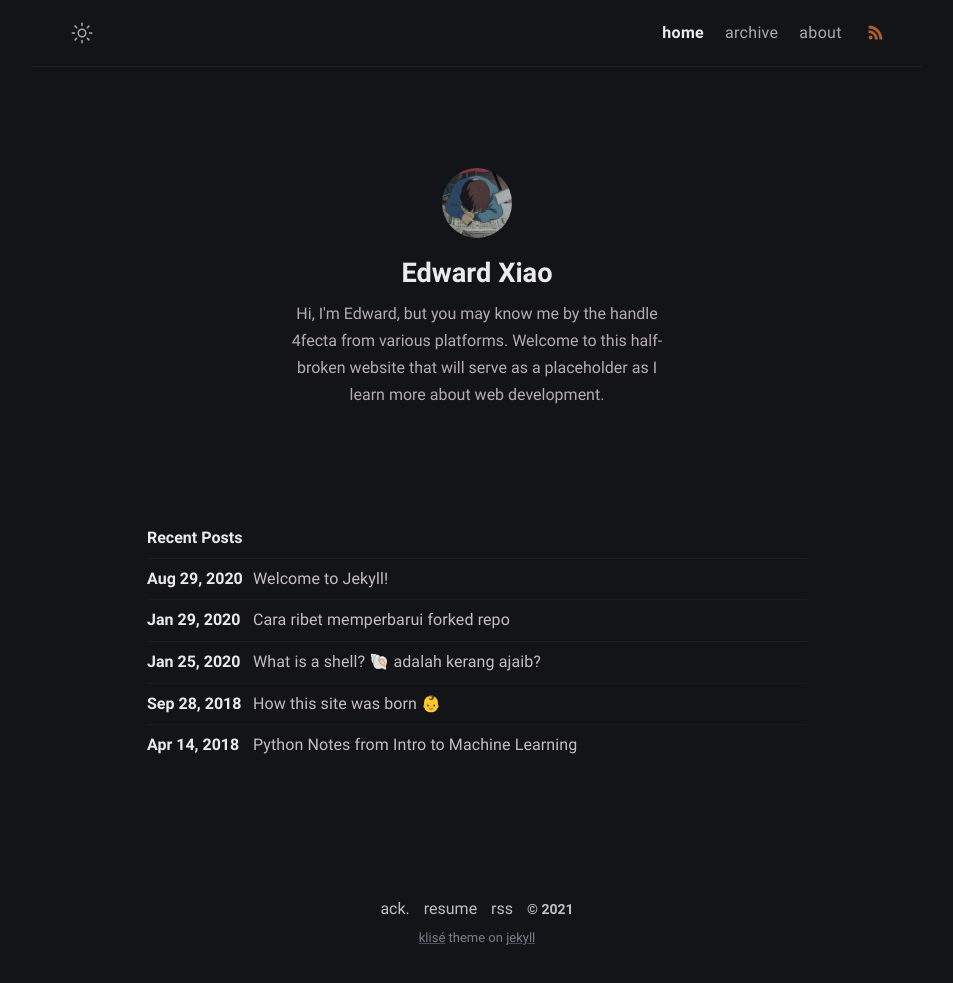
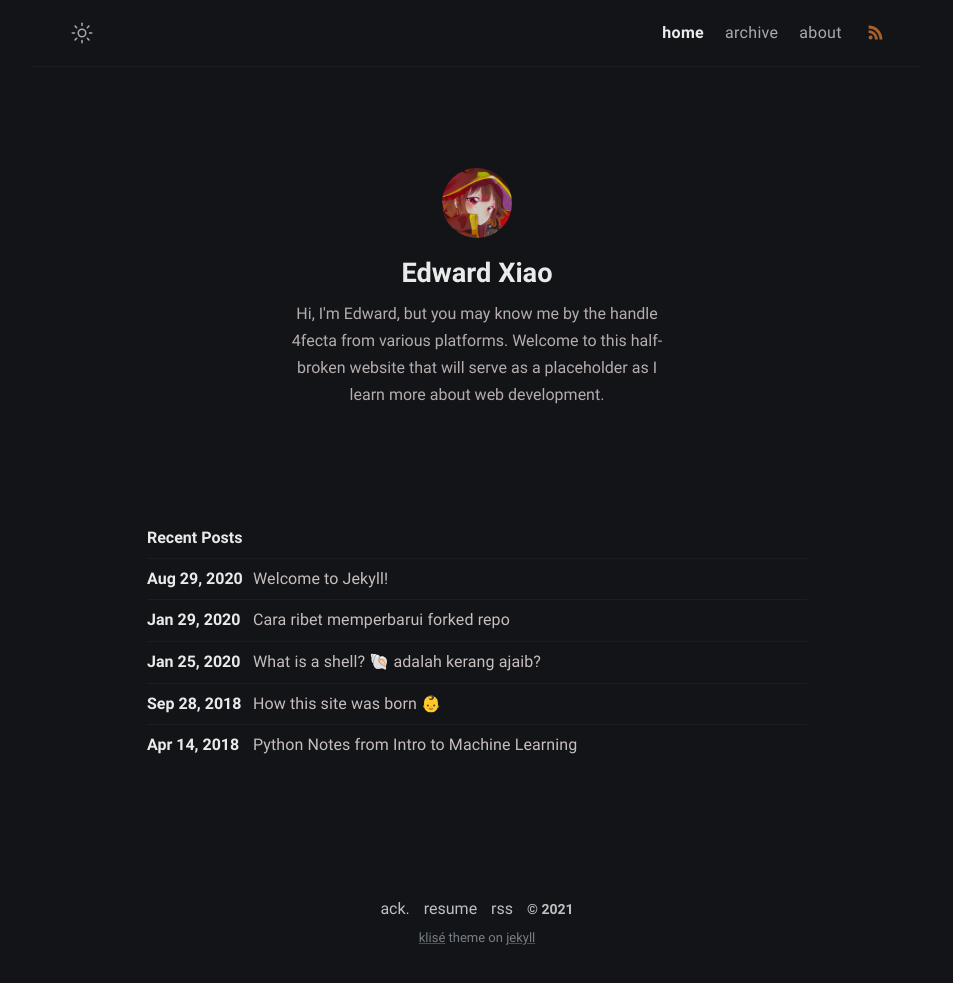
Before and after one commit to 4fecta/4fecta.ca, a Jekyll site: the page built from index.md, in a window 1280 px wide. Shown: the whole page, without its empty margins (163-1116 px from the left). Built offline with Jekyll 4.4.1, drawn with Linux system fonts in a browser that asks for light colours.

Commit message:
Update _config.yml

```diff
--- a/_config.yml
+++ b/_config.yml
@@ -4,7 +4,7 @@
   My personal website
 lang: en-US # default lang
 timezone: Asia/Jakarta # set your timezone
-image: assets/img/ogp.png # This image used for Open Graph more info https://ogp.me/
+image: assets/img/229166.png # This image used for Open Graph more info https://ogp.me/
 repo: https://github.com/4fecta/4fecta.github.io # site repo [optional]
 mode: dark # default theme "dark" | "light"
 
@@ -18,7 +18,7 @@
   twitter: twitter_username # twitter username
   facebook: facebook_username # facebook username
   email: your-email@email.com # email adress
-  avatar: /assets/img/avatar.jpg # change with your own avatar
+  avatar: /assets/img/229166.png # change with your own avatar
 
 # URL settings
 url: "http://4fecta.ca/" #
```
